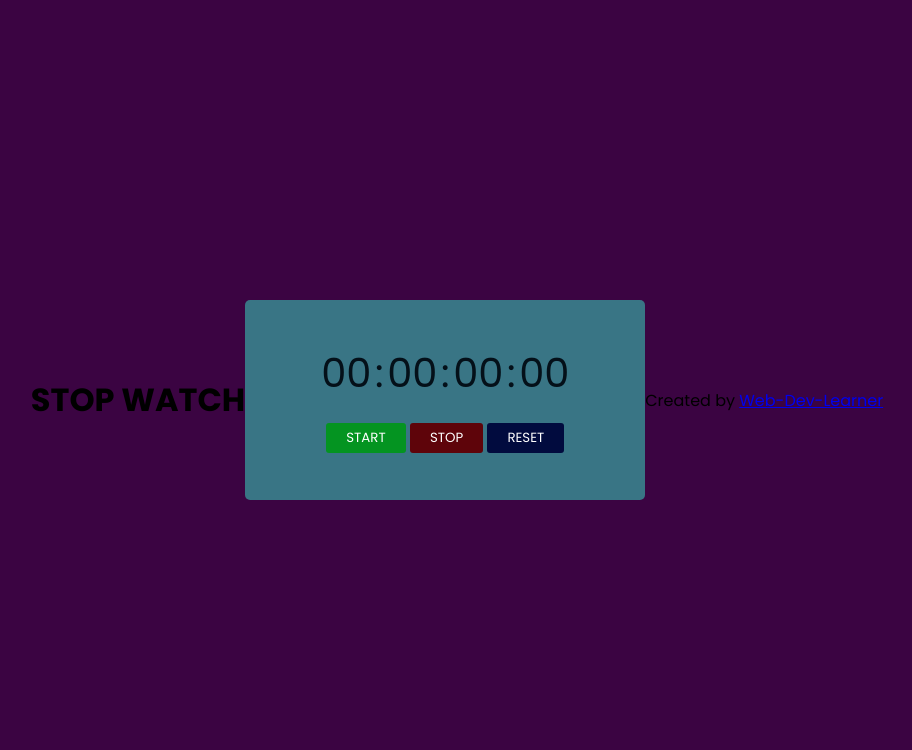
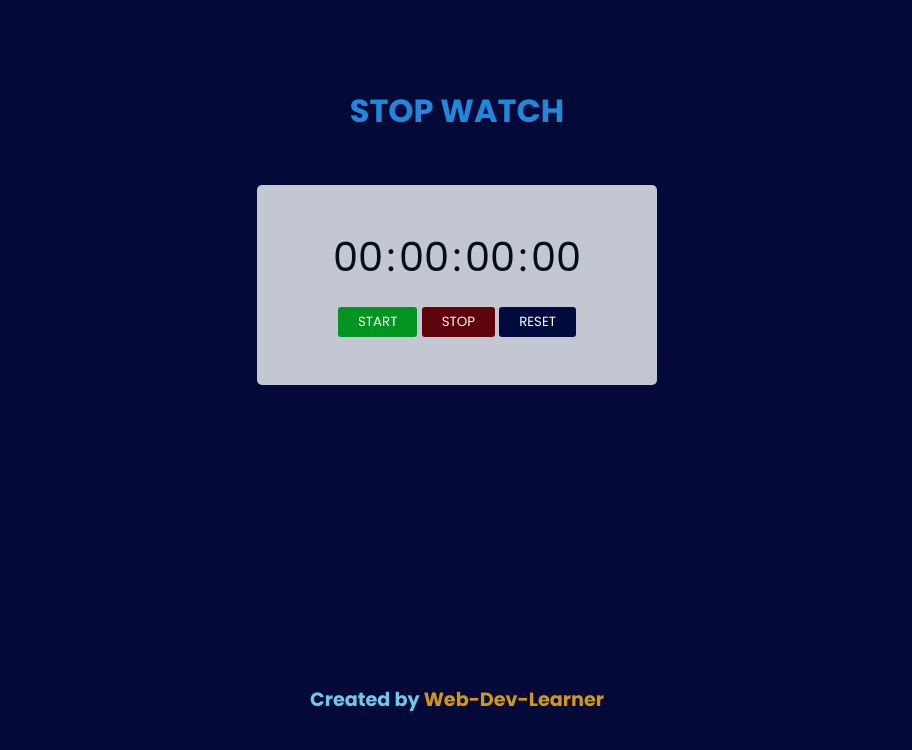
Before and after one commit to Web-Dev-Learner/Stop_Watch, a plain HTML site: page index.html in a window 1280 px wide. Shown: the whole page, without its empty margins (183-1095 px from the left). Drawn offline with Linux system fonts and the light colour scheme.

Commit message:
modified style

```diff
--- a/style.css
+++ b/style.css
@@ -1,77 +1,110 @@
 @import url('https://fonts.googleapis.com/css2?family=Poppins:wght@300;400;500;700&display=swap');
 
-*{
+* {
   margin: 0;
   padding: 0;
   box-sizing: border-box;
   font-family: 'Poppins', sans-serif;
-
 }
 
-body{
-  background-color: #3b0442;
+body {
+  background-color: #030a37;
   height: 100vh;
   width: 100vw;
   display: flex;
+  flex-direction: column;
   justify-content: center;
   align-items: center;
 }
-.box{
-  background-color: #397585;
+
+h1 {
+  color: rgb(33, 135, 218);
+  margin-bottom: 50px;
+
+  /* Space between the header and the stopwatch */
+}
+
+.box {
+  background-color: #c3c7d2;
   height: 200px;
   width: 400px;
   border-radius: 5px;
   display: flex;
+  flex-direction: column;
   justify-content: center;
   align-items: center;
-  flex-direction: column;
   user-select: none;
   cursor: pointer;
-
 }
 
-.frame{
+.frame {
   display: flex;
   gap: 3px;
 }
-
 
 .hrs,
 .min,
 .sec,
 .ms,
-.colon{
+.colon {
   width: 50px;
   height: 50px;
   font-size: 40px;
   text-align: center;
   line-height: 50px;
   color: rgb(4, 16, 25);
+}
 
-
-}
-.colon{
+.colon {
   width: 10px;
   height: 50px;
 }
-.buttons{
+
+.buttons {
   margin-top: 25px;
 }
-.buttons button{
+
+.buttons button {
   border: none;
   padding: 5px 20px;
- color:white;
+  color: white;
   border-radius: 3px;
   text-transform: uppercase;
 }
 
-.start{background-color: #049421;}
-.stop{background-color: #5e040a;}
-.reset{background-color:  #010b3e;}
+.start {
+  background-color: #049421;
+}
 
+.stop {
+  background-color: #5e040a;
+}
+
+.reset {
+  background-color: #010b3e;
+}
 
 .start-active,
-.stop-active{
+.stop-active {
   pointer-events: none;
   opacity: 0.5;
 }
+
+
+footer {
+  margin-top: 300px;
+  text-align: center;
+  color: rgb(114, 199, 230);
+  font-weight: bolder;
+  font-size: larger;
+}
+
+footer a {
+  color: #d39716;
+  text-decoration: none;
+}
+
+footer a:hover {
+  text-decoration: underline;
+  color: #d9a523;
+}
```
Lines whose indentation alone changed are shown as unchanged.
